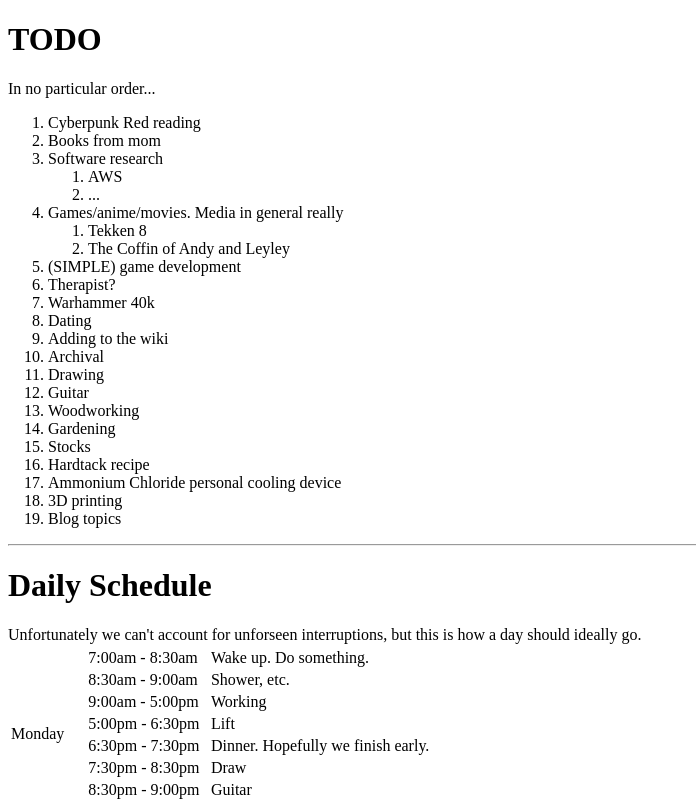
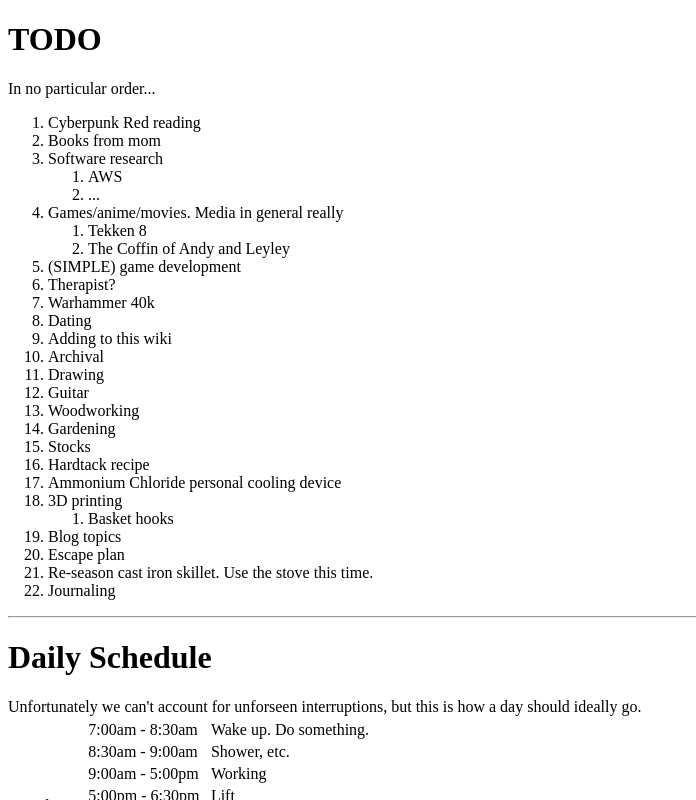
Before and after one commit to RadicalGarlic/safehouse.kim, an Angular app: page /wiki in a window 1280 px wide. Shown: the top 800 px of the page, without its empty margins (0-696 px from the left). Built offline with nearby package versions, Linux system fonts and the light colour scheme.

Commit message:
Add some more TODOs

```diff
--- a/src/app/wiki/wiki.component.html
+++ b/src/app/wiki/wiki.component.html
@@ -22,7 +22,7 @@
     <li>Therapist?</li>
     <li>Warhammer 40k</li>
     <li>Dating</li>
-    <li>Adding to the wiki</li>
+    <li>Adding to this wiki</li>
     <li>Archival</li>
     <li>Drawing</li>
     <li>Guitar</li>
@@ -31,8 +31,16 @@
     <li>Stocks</li>
     <li>Hardtack recipe</li>
     <li>Ammonium Chloride personal cooling device</li>
-    <li>3D printing</li>
+    <li>
+      <p>3D printing</p>
+      <ol>
+        <li>Basket hooks</li>
+      </ol>
+    </li>
     <li>Blog topics</li>
+    <li>Escape plan</li>
+    <li>Re-season cast iron skillet. Use the stove this time.</li>
+    <li>Journaling</li>
   </ol>
 </div>
 <hr>
```
